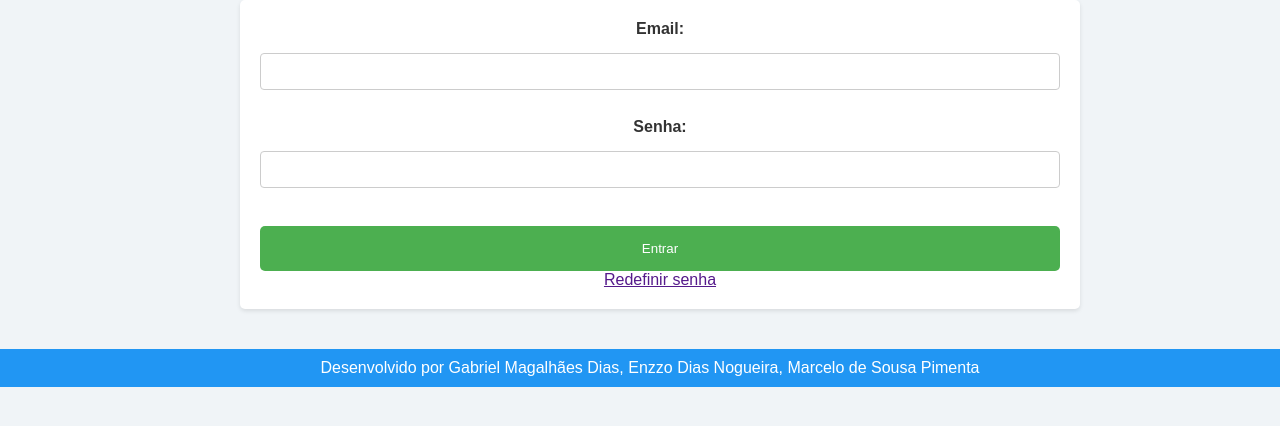
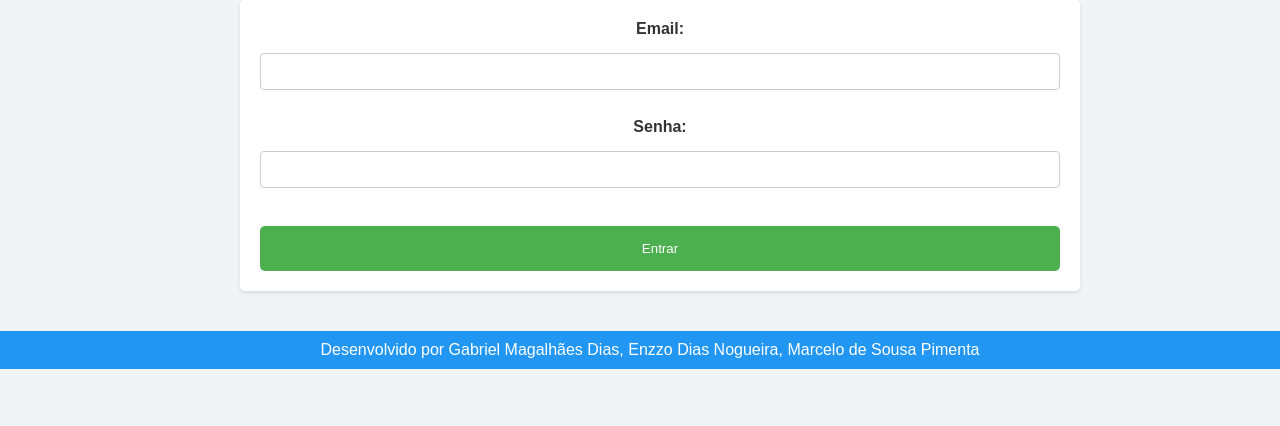
Before and after one commit to MarceloPimentta/NutriFacil, a plain HTML site: page index.html in a window 1280 px wide. Shown: the part 200-626 px from the top of the page. Drawn offline with nearby package versions, Linux system fonts and the light colour scheme.

Commit message:
Onlien 3.1

```diff
--- a/index.html
+++ b/index.html
@@ -28,7 +28,7 @@
             <br>
 
             <button type="submit" id="btnLogin">Entrar</button>
-            <a href="">Redefinir senha</a>
+            <!-- <a href="">Redefinir senha</a> -->
         </form>
     </main>
     <footer>
```
